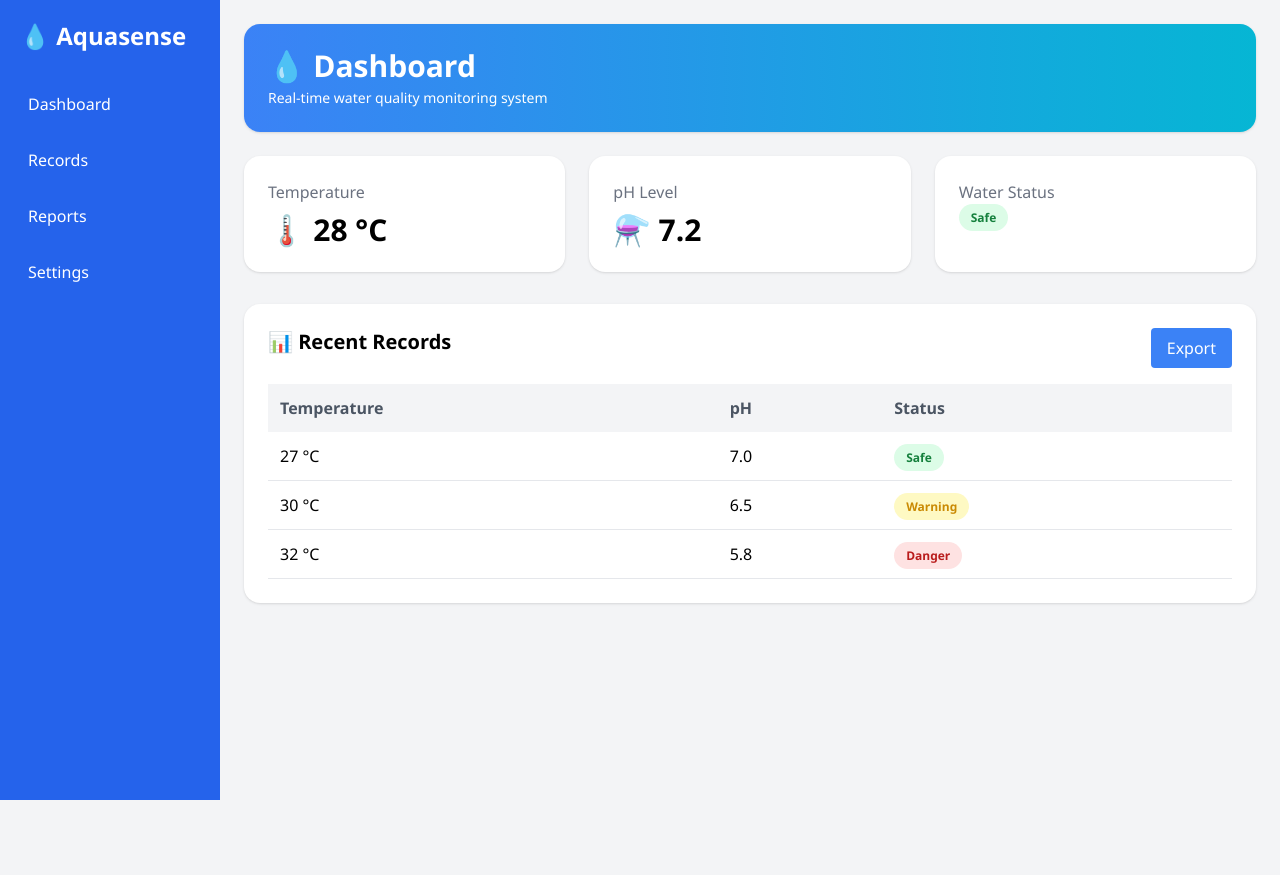
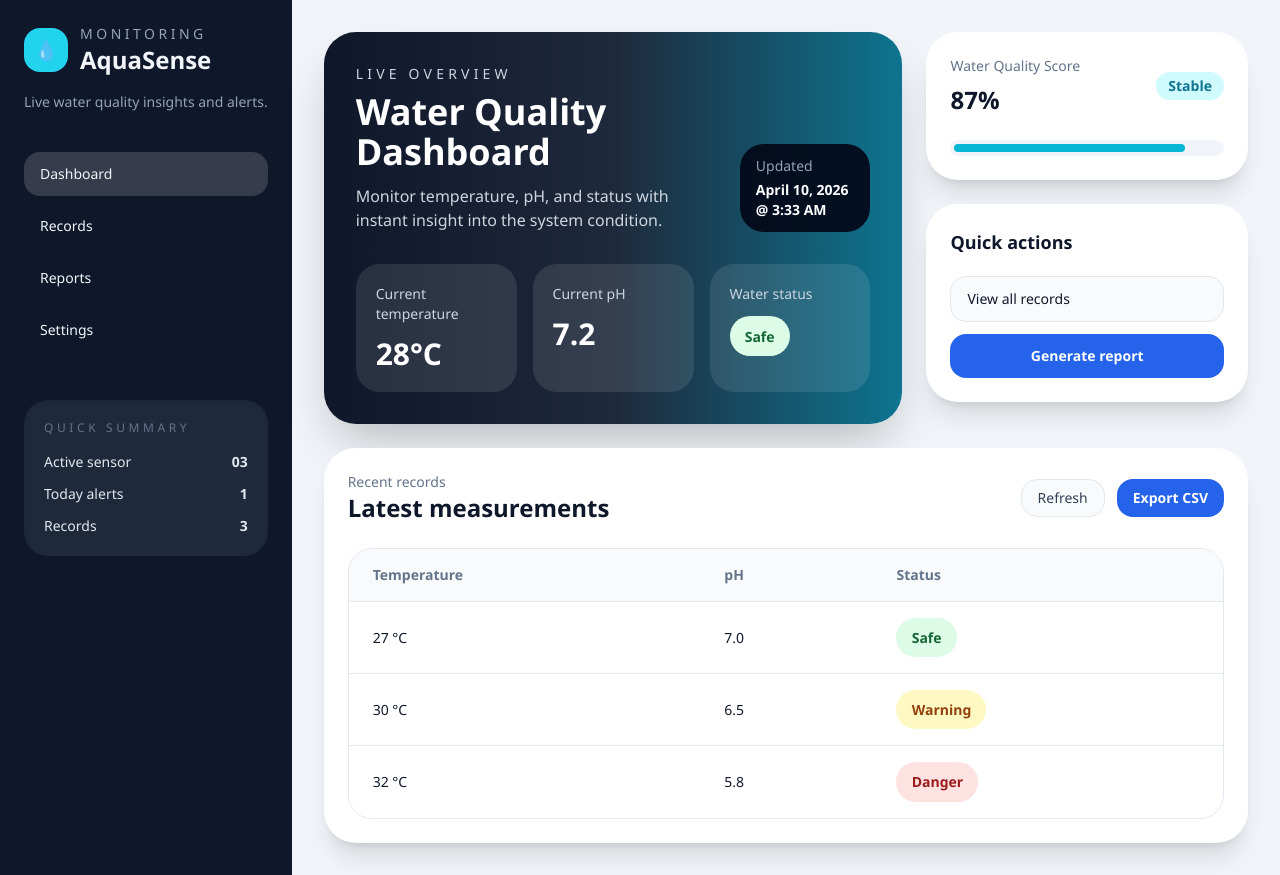
Before and after one commit to johnrey27-ai/water_monitoring_system, a Django app: page / in a window 1280 px wide. Before the commit the page ends 800 px from the top, so only its background shows below. Run offline with Django 5.2, Linux system fonts and the light colour scheme; some libraries are stand-ins or nearby versions.

Commit message:
Enhanced dashboard

```diff
--- a/monitoring/templates/monitoring/dashboard.html
+++ b/monitoring/templates/monitoring/dashboard.html
@@ -1,6 +1,8 @@
 <!DOCTYPE html>
-<html>
+<html lang="en">
 <head>
+    <meta charset="UTF-8">
+    <meta name="viewport" content="width=device-width, initial-scale=1.0">
     <title>Water Monitoring Dashboard</title>
     <script src="https://cdn.tailwindcss.com"></script>
 
@@ -10,76 +12,111 @@
         }
 
         .card {
-            transition: 0.3s;
+            transition: transform .25s ease, box-shadow .25s ease;
         }
 
         .card:hover {
             transform: translateY(-6px);
-            box-shadow: 0 15px 30px rgba(0,0,0,0.15);
+            box-shadow: 0 18px 40px rgba(15, 23, 42, 0.12);
         }
 
         .status-badge {
-            padding: 5px 12px;
+            display: inline-flex;
+            align-items: center;
+            gap: 0.45rem;
+            padding: 0.6rem 0.95rem;
             border-radius: 999px;
-            font-size: 12px;
-            font-weight: bold;
+            font-size: 0.875rem;
+            font-weight: 700;
         }
 
-        .safe { background: #dcfce7; color: #15803d; }
-        .warning { background: #fef9c3; color: #ca8a04; }
-        .danger { background: #fee2e2; color: #b91c1c; }
+        .safe { background: #dcfce7; color: #166534; }
+        .warning { background: #fef9c3; color: #92400e; }
+        .danger { background: #fee2e2; color: #991b1b; }
 
         .sidebar {
-            width: 220px;
+            min-width: 240px;
+        }
+
+        .sidebar a.active {
+            background-color: rgba(255,255,255,0.16);
+        }
+
+        .metric-sparkline {
+            height: 0.5rem;
+            border-radius: 999px;
         }
     </style>
 </head>
+<body class="bg-slate-100 text-slate-900">
 
-<body class="bg-gray-100">
-
-<div class="flex">
-
-    <!-- Sidebar -->
-    <div class="sidebar bg-blue-600 text-white min-h-screen p-5">
-        <h2 class="text-2xl font-bold mb-8">💧 Aquasense</h2>
-
-        <ul class="space-y-4">
-            <li class="hover:bg-blue-500 p-2 rounded">Dashboard</li>
-            <li class="hover:bg-blue-500 p-2 rounded">Records</li>
-            <li class="hover:bg-blue-500 p-2 rounded">Reports</li>
-            <li class="hover:bg-blue-500 p-2 rounded">Settings</li>
-        </ul>
+<div class="flex min-h-screen">
+    <aside class="sidebar bg-slate-900 text-slate-100 p-6">
+        <div class="mb-10">
+            <div class="flex items-center gap-3 mb-4">
+                <div class="bg-cyan-400 text-slate-900 rounded-2xl w-11 h-11 flex items-center justify-center text-xl">💧</div>
+                <div>
+                    <p class="text-sm uppercase tracking-[0.25em] text-slate-400">Monitoring</p>
+                    <h1 class="text-2xl font-semibold">AquaSense</h1>
+                </div>
+            </div>
+            <p class="text-sm text-slate-400">Live water quality insights and alerts.</p>
         </div>
 
-    <!-- Main Content -->
-    <div class="flex-1 p-6">
+        <nav class="space-y-2">
+            <a href="#" class="block rounded-2xl px-4 py-3 text-sm font-medium hover:bg-slate-800 active">Dashboard</a>
+            <a href="#" class="block rounded-2xl px-4 py-3 text-sm font-medium hover:bg-slate-800">Records</a>
+            <a href="#" class="block rounded-2xl px-4 py-3 text-sm font-medium hover:bg-slate-800">Reports</a>
+            <a href="#" class="block rounded-2xl px-4 py-3 text-sm font-medium hover:bg-slate-800">Settings</a>
+        </nav>
 
-        <!-- Header -->
-        <div class="bg-gradient-to-r from-blue-500 to-cyan-500 text-white p-6 rounded-2xl shadow mb-6">
-            <h1 class="text-3xl font-bold">💧 Dashboard</h1>
-            <p class="text-sm mt-1">Real-time water quality monitoring system</p>
+        <div class="mt-12 rounded-3xl bg-slate-800 p-5 text-slate-200 shadow-inner">
+            <p class="text-xs uppercase tracking-[0.3em] text-slate-500">Quick summary</p>
+            <div class="mt-4 space-y-3 text-sm">
+                <div class="flex items-center justify-between">
+                    <span>Active sensor</span>
+                    <strong>03</strong>
+                </div>
+                <div class="flex items-center justify-between">
+                    <span>Today alerts</span>
+                    <strong>1</strong>
+                </div>
+                <div class="flex items-center justify-between">
+                    <span>Records</span>
+                    <strong>{{ records|length }}</strong>
+                </div>
+            </div>
+        </div>
+    </aside>
+
+    <main class="flex-1 p-6 lg:p-8">
+        <div class="flex flex-col gap-6">
+            <section class="grid gap-6 xl:grid-cols-[1.8fr_1fr]">
+                <div class="rounded-[2rem] bg-gradient-to-r from-slate-900 via-slate-800 to-cyan-700 p-8 text-white shadow-2xl">
+                    <div class="flex flex-col gap-4 sm:flex-row sm:items-end sm:justify-between">
+                        <div>
+                            <p class="text-sm uppercase tracking-[0.3em] text-slate-300">Live overview</p>
+                            <h2 class="text-4xl font-semibold mt-2">Water Quality Dashboard</h2>
+                            <p class="mt-3 max-w-2xl text-slate-200/90">Monitor temperature, pH, and status with instant insight into the system condition.</p>
+                        </div>
+                        <div class="rounded-3xl bg-slate-950/90 px-4 py-3 text-sm">
+                            <p class="text-slate-400">Updated</p>
+                            <p class="mt-1 font-semibold">{% now "F j, Y \@ g:i A" %}</p>
+                        </div>
                     </div>
 
-        <!-- Cards -->
-        <div class="grid grid-cols-1 md:grid-cols-3 gap-6">
-
-            <!-- Temp -->
-            <div class="bg-white p-6 rounded-2xl shadow card">
-                <h3 class="text-gray-500">Temperature</h3>
-                <p class="text-3xl font-bold mt-2">🌡️ {{ temperature }} °C</p>
+                    <div class="mt-8 grid gap-4 sm:grid-cols-3">
+                        <div class="rounded-3xl bg-white/10 p-5">
+                            <p class="text-sm text-slate-300">Current temperature</p>
+                            <p class="mt-3 text-3xl font-semibold">{{ temperature }}°C</p>
                         </div>
-
-            <!-- PH -->
-            <div class="bg-white p-6 rounded-2xl shadow card">
-                <h3 class="text-gray-500">pH Level</h3>
-                <p class="text-3xl font-bold mt-2">⚗️ {{ ph }}</p>
+                        <div class="rounded-3xl bg-white/10 p-5">
+                            <p class="text-sm text-slate-300">Current pH</p>
+                            <p class="mt-3 text-3xl font-semibold">{{ ph }}</p>
                         </div>
-
-            <!-- Status -->
-            <div class="bg-white p-6 rounded-2xl shadow card">
-                <h3 class="text-gray-500">Water Status</h3>
-
-                <span class="status-badge
+                        <div class="rounded-3xl bg-white/10 p-5">
+                            <p class="text-sm text-slate-300">Water status</p>
+                            <span class="status-badge mt-3 inline-flex
                                   {% if status == 'Safe' %}safe
                                   {% elif status == 'Warning' %}warning
                                   {% else %}danger
@@ -87,35 +124,61 @@
                                 {{ status }}
                             </span>
                         </div>
-
+                    </div>
                 </div>
 
-        <!-- Table -->
-        <div class="mt-8 bg-white p-6 rounded-2xl shadow">
-
-            <div class="flex justify-between mb-4">
-                <h2 class="text-xl font-semibold">📊 Recent Records</h2>
-                <button class="bg-blue-500 text-white px-4 py-2 rounded hover:bg-blue-600">
-                    Export
-                </button>
+                <div class="space-y-6">
+                    <div class="rounded-[2rem] bg-white p-6 shadow-xl card">
+                        <div class="flex items-center justify-between gap-3">
+                            <div>
+                                <p class="text-sm text-slate-500">Water Quality Score</p>
+                                <h3 class="text-2xl font-semibold mt-2">87%</h3>
+                            </div>
+                            <span class="inline-flex items-center rounded-full bg-cyan-100 px-3 py-1 text-sm font-semibold text-cyan-700">Stable</span>
+                        </div>
+                        <div class="mt-6 rounded-full bg-slate-100 p-1">
+                            <div class="metric-sparkline bg-cyan-500 w-[87%]"></div>
+                        </div>
                     </div>
 
-            <table class="w-full text-left">
-                <thead>
-                    <tr class="bg-gray-100 text-gray-600">
-                        <th class="p-3">Temperature</th>
-                        <th class="p-3">pH</th>
-                        <th class="p-3">Status</th>
+                    <div class="rounded-[2rem] bg-white p-6 shadow-xl card">
+                        <h3 class="text-lg font-semibold">Quick actions</h3>
+                        <div class="mt-5 grid gap-3">
+                            <button class="w-full rounded-2xl border border-slate-200 bg-slate-50 px-4 py-3 text-left text-sm font-medium hover:bg-slate-100">View all records</button>
+                            <button class="w-full rounded-2xl bg-blue-600 px-4 py-3 text-sm font-semibold text-white hover:bg-blue-700">Generate report</button>
+                        </div>
+                    </div>
+                </div>
+            </section>
+
+            <section class="rounded-[2rem] bg-white p-6 shadow-xl">
+                <div class="flex flex-col gap-4 md:flex-row md:items-center md:justify-between">
+                    <div>
+                        <p class="text-sm text-slate-500">Recent records</p>
+                        <h3 class="text-2xl font-semibold">Latest measurements</h3>
+                    </div>
+                    <div class="flex flex-wrap gap-3">
+                        <button class="rounded-2xl border border-slate-200 bg-slate-50 px-4 py-2 text-sm font-medium text-slate-700 hover:bg-slate-100">Refresh</button>
+                        <button class="rounded-2xl bg-blue-600 px-4 py-2 text-sm font-semibold text-white hover:bg-blue-700">Export CSV</button>
+                    </div>
+                </div>
+
+                <div class="mt-6 overflow-hidden rounded-3xl border border-slate-200">
+                    <table class="min-w-full divide-y divide-slate-200 text-sm">
+                        <thead class="bg-slate-50 text-slate-500">
+                            <tr>
+                                <th class="px-6 py-4 text-left font-semibold">Temperature</th>
+                                <th class="px-6 py-4 text-left font-semibold">pH</th>
+                                <th class="px-6 py-4 text-left font-semibold">Status</th>
                             </tr>
                         </thead>
-
-                <tbody>
+                        <tbody class="divide-y divide-slate-200 bg-white">
+                            {% if records %}
                                 {% for data in records %}
-                    <tr class="border-b hover:bg-gray-50">
-                        <td class="p-3">{{ data.temperature }} °C</td>
-                        <td class="p-3">{{ data.ph }}</td>
-
-                        <td class="p-3">
+                                <tr class="hover:bg-slate-50">
+                                    <td class="px-6 py-4">{{ data.temperature }} °C</td>
+                                    <td class="px-6 py-4">{{ data.ph }}</td>
+                                    <td class="px-6 py-4">
                                         <span class="status-badge
                                             {% if data.status == 'Safe' %}safe
                                             {% elif data.status == 'Warning' %}warning
@@ -126,12 +189,17 @@
                                     </td>
                                 </tr>
                                 {% endfor %}
+                            {% else %}
+                                <tr>
+                                    <td colspan="3" class="px-6 py-8 text-center text-slate-500">No records available.</td>
+                                </tr>
+                            {% endif %}
                         </tbody>
                     </table>
-
                 </div>
-
+            </section>
         </div>
+    </main>
 </div>
 
 </body>
```
Lines whose indentation alone changed are shown as unchanged.
